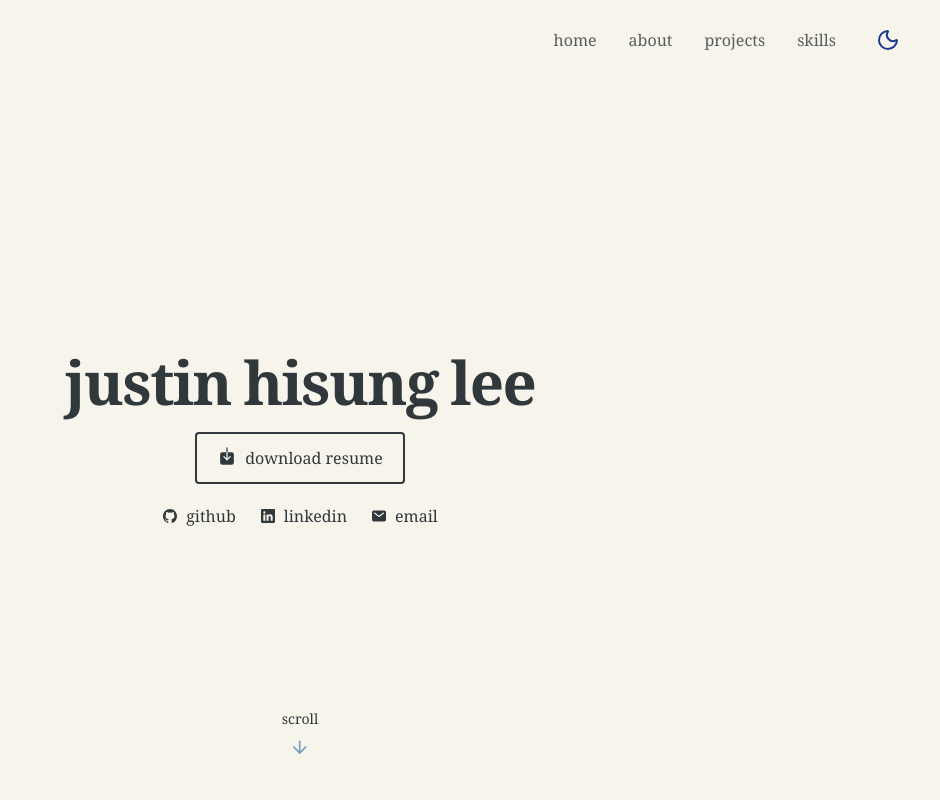
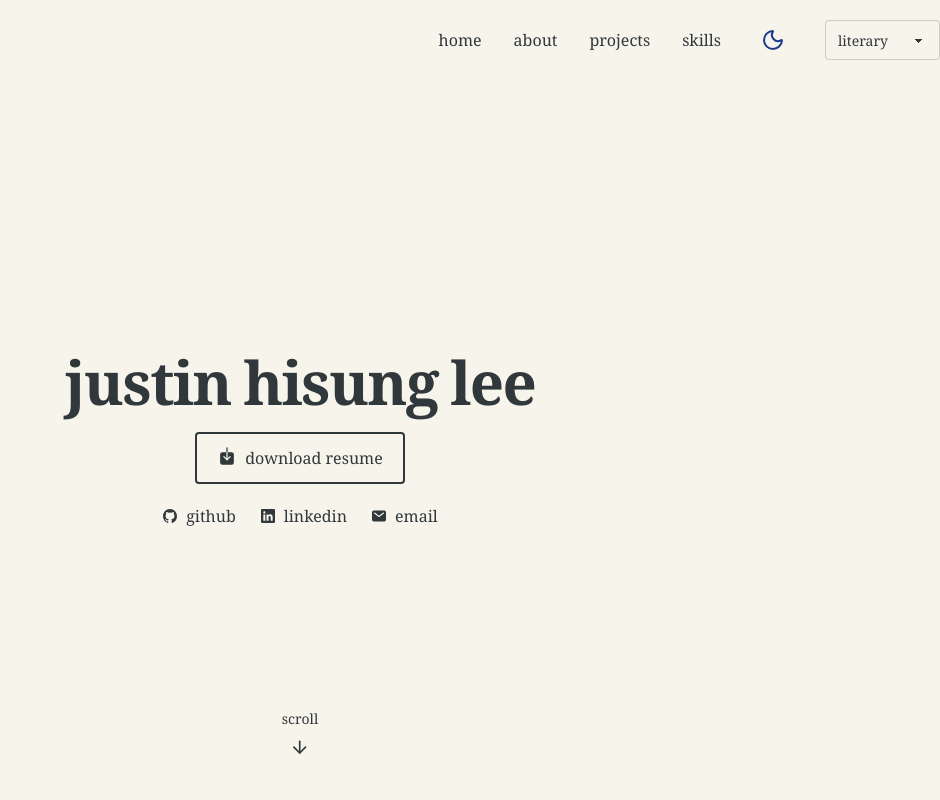
Before and after one commit to jjstn-lee/resume-site, a React (Vite) app: page / in a window 1280 px wide. Shown: the top 800 px of the page, without its empty margins (340-1280 px from the left). Built offline with nearby package versions, Linux system fonts and the light colour scheme.

Commit message:
began daisyUI themes

```diff
--- a/index.html
+++ b/index.html
@@ -9,12 +9,11 @@
           const prefersDark = window.matchMedia("(prefers-color-scheme: dark)").matches;
 
           if (theme === "dark" || (!theme && prefersDark)) {
-            document.documentElement.classList.add("dark");
+            document.documentElement.setAttribute('data-theme', theme || (prefersDark ? 'cyberpunk' : 'literary'));
           }
         } catch (_) {}
       })();
     </script>
-
     <!-- injections after here  :) -->
     <meta charset="UTF-8" />
     <meta name="viewport" content="width=device-width, initial-scale=1.0" />
--- a/package.json
+++ b/package.json
@@ -28,6 +28,7 @@
     "@types/react": "^19.1.8",
     "@types/react-dom": "^19.1.6",
     "@vitejs/plugin-react": "^4.5.2",
+    "daisyui": "^5.0.46",
     "eslint": "^9.29.0",
     "eslint-plugin-react-hooks": "^5.2.0",
     "eslint-plugin-react-refresh": "^0.4.20",
--- a/src/components/Navbar.jsx
+++ b/src/components/Navbar.jsx
@@ -1,7 +1,8 @@
 import { cn } from "@/lib/utils"
 import { useEffect, useState } from "react";
 import { Menu } from "lucide-react";
-import { ThemeToggle } from "./ThemeToggle.jsx"
+import { ThemeToggle } from "./ThemeToggle.jsx";
+import { ThemeSwitcher } from "./ThemeSwitcher.jsx";
 
 const navItems = [
     {name: "home", href: "#home"},
@@ -53,6 +54,7 @@ export const Navbar = () => {
                 </a>
                 ))}
                 <ThemeToggle />
+                <ThemeSwitcher />
             </div>
 
             {/* mobile navbar
--- a/src/components/ProjectSection.jsx
+++ b/src/components/ProjectSection.jsx
@@ -1,6 +1,6 @@
 import { IoLogoGithub, IoLogoLinkedin, IoMail, IoLocationSharp } from 'react-icons/io5';
 import val_logo from '../assets/fantasy-valorant.jpg';
-import salendar from '@/assets/predictive-coding.png';
+import salendar from '@/assets/salendar.png';
 import pcn from '../assets/predictive-coding.png';
 
 const projects = [
@@ -49,20 +49,20 @@ export const ProjectSection = () => {
                   {projects.map((project, key) => (
                     <div
                       key={key}
-                      className="w-full group bg-secondary border-2 border-foreground rounded-lg overflow-hidden"
+                      className="w-full group bg-base-100 border-2 border-foreground rounded-lg overflow-hidden"
                     >
                     <div className="h-48 overflow-hidden text-foreground">
                         <img
                         src={project.image}
                         alt={project.title}
-                        className="w-full h-full object-cover transition-transform duration-500 group-hover:scale-110"
+                        className="w-full h-full object-cover transition-transform duration-500 group-hover:scale-105"
                         />
                     </div>
 
                     <div className="p-6">
                         <div className="flex flex-wrap gap-2 mb-4">
                         {project.tags.map((tag) => (
-                            <span className="px-2 py-1 text-xs font-medium border border-foreground rounded-full bg-secondary text-secondary-foreground">
+                            <span className="px-2 py-1 text-xs font-medium border border-base-content rounded-full bg-base-100 text-secondary-foreground">
                             {tag}
                             </span>
                         ))}
--- a/src/components/SkillsSection.jsx
+++ b/src/components/SkillsSection.jsx
@@ -1,9 +1,5 @@
-
-
 export const SkillsSection = () => {
-
     const skills = [
-
         'java',
         'python',
         'c',
@@ -17,7 +13,7 @@ export const SkillsSection = () => {
         'tailwind',
         'azure',
     ]
-    return <section id="skills" className="py-24 px-4 relative bg-secondary/30">
+    return <section id="skills" className="py-24 px-4 relative">
       <div className="container mx-auto max-w-5xl">
         <h2 className="text-3xl md:text-4xl font-bold mb-12 text-center">
             <span className="text-primary"> skills </span>
@@ -37,10 +33,10 @@ export const SkillsSection = () => {
     </section>
 }
 
-        // <div className="inline-flex border-2 border-foreground hover:border-primary rounded p-1 hover:text-primary transition-colors text-foreground duration-300"></div>
+// <div className="inline-flex border-2 border-foreground hover:border-primary rounded p-1 hover:text-primary transition-colors text-foreground duration-300"></div>
 const SkillPill = (props) => {
   return (
-    <p className='text-foreground rounded-full border border-foreground px-4 py-1 pb-1 transition-transform duration-300 transition-colors text-foreground hover:bg-primary hover:scale-105 transition-background'>
+    <p className='text-foreground rounded-full border border-foreground px-4 py-1 pb-1 transition-transform duration-300 transition-colors text-foreground hover:bg-primary hover:scale-105 hover:text-secondary transition-background'>
       {props.name}
     </p>
   )
--- /dev/null
+++ b/src/components/ThemeSwitcher.jsx
@@ -0,0 +1,32 @@
+import { useEffect, useState } from 'react';
+
+const themes = ['literary', 'cyberpunk'];
+
+export const ThemeSwitcher = () => {
+  const [currentTheme, setCurrentTheme] = useState(() => {
+    return localStorage.getItem('theme') || 'light';
+  });
+
+    useEffect(() => {
+    console.log('Setting theme:', currentTheme);
+    document.documentElement.setAttribute('data-theme', currentTheme);
+    localStorage.setItem('theme', currentTheme);
+    }, [currentTheme]);
+
+  return (
+    <div className="inline-block relative">
+      <select
+        className="select select-bordered w-full max-w-xs"
+        value={currentTheme}
+        onChange={(e) => setCurrentTheme(e.target.value)}
+        aria-label="Select theme"
+      >
+        {themes.map((theme) => (
+          <option key={theme} value={theme} className="capitalize">
+            {theme}
+          </option>
+        ))}
+      </select>
+    </div>
+  );
+}
--- a/src/index.css
+++ b/src/index.css
@@ -1,30 +1,99 @@
 @import url('https://fonts.googleapis.com/css2?family=Alegreya:wght@400;700&display=swap');
 @import "tailwindcss";
 
+@tailwind base;
+@tailwind components;
+@tailwind utilities;
+
+@plugin "daisyui" {
+  themes: light --default, dark --prefersdark;
+  root: ":root";
+  include: ;
+  exclude: ;
+  prefix: ;
+  logs: true;
+}
+
+@plugin "daisyui/theme" {
+  name: "literary";
+  default: true; /* set as default */
+
+  /* background color */
+  --color-base-100: #F6F4EB;
+  --color-base-200: #F6EFEB;
+  --color-base-300: #EBEDF6;
+  /* color used for base content (text) */
+  --color-base-content: #31383B;
+  /* color used for text hover */
+  --color-secondary: #749BC2;
 
 
-@theme {
-  --color-border: hsl(var(--border));
-  --color-background: hsl(var(--background));
-  --color-foreground: hsl(var(--foreground));
+  /* default colors*/
+  --color-secondary-content: oklch(98% 0.01 200);
+  --color-accent: oklch(22% 0.25 160);
+  --color-accent-content: oklch(98% 0.01 160);
+  --color-neutral: oklch(50% 0.05 240);
+  --color-neutral-content: oklch(98% 0.01 240);
+  --color-info: oklch(70% 0.2 220);
+  --color-info-content: oklch(98% 0.01 220);
+  --color-success: oklch(65% 0.25 140);
+  --color-success-content: oklch(98% 0.01 140);
+  --color-warning: oklch(80% 0.25 80);
+  --color-warning-content: oklch(20% 0.05 80);
+  --color-error: oklch(65% 0.3 30);
+  --color-error-content: oklch(98% 0.01 30);
 
-  --color-primary: hsl(var(--primary));
-  --color-primary-foreground: hsl(var(--primary-foreground));
+  /* border radius */
+  --radius-selector: 1rem;
+  --radius-field: 0.25rem;
+  --radius-box: 0.5rem;
 
-  --color-card: hsl(var(--card));
+  /* base sizes */
+  --size-selector: 0.25rem;
+  --size-field: 0.25rem;
 
-  --animate-float: float 6s ease-in-out infinite;
-  --animate-pulse-subtle: pulse-subtle 4s ease-in-out infinite;
-  --animate-fade-in: fade-in 0.7s ease-out forwards;
-  --animate-fade-in-delay-1: fade-in 0.7s ease-out 0.2s forwards;
-  --animate-fade-in-delay-2: fade-in 0.7s ease-out 0.4s forwards;
-  --animate-fade-in-delay-3: fade-in 0.7s ease-out 0.6s forwards;
-  --animate-fade-in-delay-4: fade-in 0.7s ease-out 0.8s forwards;
-  --animate-meteor: meteor 5s linear infinite;
+  /* border size */
+  --border: 1px;
 
+  /* effects */
+  --depth: 1;
+  --noise: 0;
+}
+
+@plugin "daisyui/theme" {
+  name: "cyberpunk";
+
+  /* background color */
+  --color-base-100: 	#1f1f1f;
+  --color-base-200: #F6EFEB;
+  --color-base-300: #EBEDF6;
+  /* color used for base content (text) */
+  --color-base-content: #dbe04d;
+  /* color used for text hover */
+  --color-secondary: #39c4b6;
+
+  /* border radius */
+  --radius-selector: 1rem;
+  --radius-field: 0.25rem;
+  --radius-box: 0.5rem;
+
+  /* base sizes */
+  --size-selector: 0.25rem;
+  --size-field: 0.25rem;
+
+  /* border size */
+  --border: 1px;
+
+  /* effects */
+  --depth: 1;
+  --noise: 0;
+}
+
+
+
+/* Animations and keyframes */
 @keyframes float {
-    0%,
-    100% {
+  0%, 100% {
     transform: translateY(0);
   }
   50% {
@@ -32,8 +101,7 @@
   }
 }
 @keyframes pulse-subtle {
-    0%,
-    100% {
+  0%, 100% {
     opacity: 1;
   }
   50% {
@@ -50,88 +118,45 @@
     transform: translateY(0);
   }
 }
+
+@layer base {
+    html[data-theme] {
+    --color-background: var(--b1);
+    --color-foreground: var(--bc);
+    --color-primary: var(--p);
+    --color-primary-foreground: var(--pf);
+    --color-border: var(--bd);
+    --color-card: var(--c);
   }
 
-@layer base {
-  :root {
-    /* off-white background */
-    --background: 49 37.9% 94.3%;
-    /* gray/cyan */
-    --foreground: 198 9.3% 21.2%;
-
-    --card: 0 0% 100%;
-
-    /* lavendar */
-    --primary: 210 39% 60.8%;
-
-    /* darker blue */
-    --primary-foreground: 204 41.4% 46.9%;
-
-    --border: 214 32% 91%;
-  }
-
-  .dark {
-    /* gray/cyan */
-    --background: 198 9.3% 21.2%;
-    --foreground: 213 31% 91%;
-
-    --card: 222 47% 8%;
-
-    --primary: 210 39% 60.8%;
-    --primary-foreground: 213 55.9% 34.7%;
-
-    --border: 217 33% 20%;
-  }
-
-  * {
-    @apply border-border;
-  }
-
-  html {
-    @apply scroll-smooth;
-  }
-
+  /* Apply global styles with DaisyUI variables */
   body {
-    @apply bg-background text-foreground font-serif transition-colors duration-300;
+    background-color: var(--color-background);
+    color: var(--color-foreground);
+    font-family: 'Georgia', serif;
+    transition: background-color 0.3s ease, color 0.3s ease;
     font-feature-settings: "rlig" 1, "calt" 1;
+    @apply transition-colors duration-300;
   }
 }
 
-@utility container {
-  margin-inline: auto;
-  padding-inline: 2rem;
-
-  @media (width >= 640px) {
-    max-width: 640px;
-  }
-  @media (width >= 768px) {
-    max-width: 768px;
-  }
-  @media (width >= 1024px) {
-    max-width: 1024px;
-  }
-  @media (width >= 1280px) {
-    max-width: 1280px;
-  }
-  @media (width >= 1400px) {
-    max-width: 1400px;
-  }
-}
-
-@utility text-glow {
+@layer utilities {
+  /* Custom utility classes */
+  .text-glow {
     @apply relative;
     text-shadow: 0 0 10px rgba(167, 139, 250, 0.5);
   }
 
-@utility gradient-border {
+  .gradient-border {
     @apply relative rounded-md;
-  background: linear-gradient(to right, hsl(var(--card)), hsl(var(--card)));
+    background: linear-gradient(to right, var(--color-card), var(--color-card));
     background-clip: padding-box;
     border: 1px solid transparent;
   }
 
-@utility hover {
+  .hover-effect {
     @apply transition-transform duration-300 hover:scale-[1.01] hover:shadow-sm;
+  }
 }
 
 #root {
--- a/src/pages/Home.jsx
+++ b/src/pages/Home.jsx
@@ -7,7 +7,7 @@ import { ProjectSection } from "@/components/ProjectSection";
 import { SkillsSection } from "@/components/SkillsSection";
 
 export const Home = () => {
-    return <div className ="min-h-screen bg-background text-foreground overflow-x-hidden">
+    return <div className ="min-h-screen bg-base-100 text-primary overflow-x-hidden">
         {/* theme toggle */}
         {/* <ThemeToggle />  */}
         {/* background effects */}
--- a/tailwind.config.js
+++ b/tailwind.config.js
@@ -1,16 +1,27 @@
 /** @type {import('tailwindcss').Config} */
+
+const daisyui = require('daisyui');
+
 export default {
   darkMode: 'class',
   content: [
     "./index.html",
     "./src/**/*.{js,ts,jsx,tsx}"
   ],
-  theme: {
-    extend: {
-      fontfamily: {
-        serif: ['Georgia', 'Georgia', 'serif'],
-      }
-    },
+  // theme: {
+  //   extend: {
+  //     // fontfamily: {
+  //     //   serif: ['Georgia', 'Georgia', 'serif'],
+  //     // }
+  //   },
+  // },
+  plugins: [daisyui],
+  daisyui: {
+    themes: [
+      'light',
+      'dark',
+      'dracula',
+      'test',
+    ],
   },
-  plugins: [],
 }
```
Also changed, not shown: src/components/HeroSection.jsx (+7 -7 lines), 1 other file (tests, documents, lock files or other folders). Lines whose indentation alone changed are shown as unchanged.
